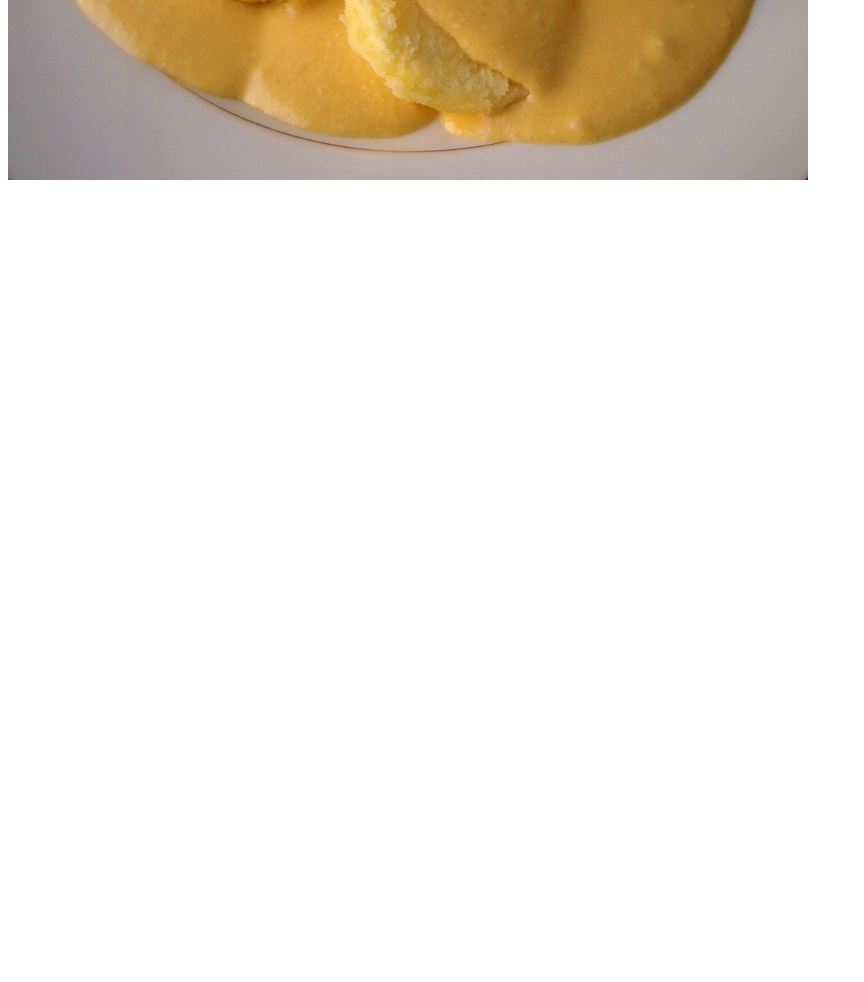
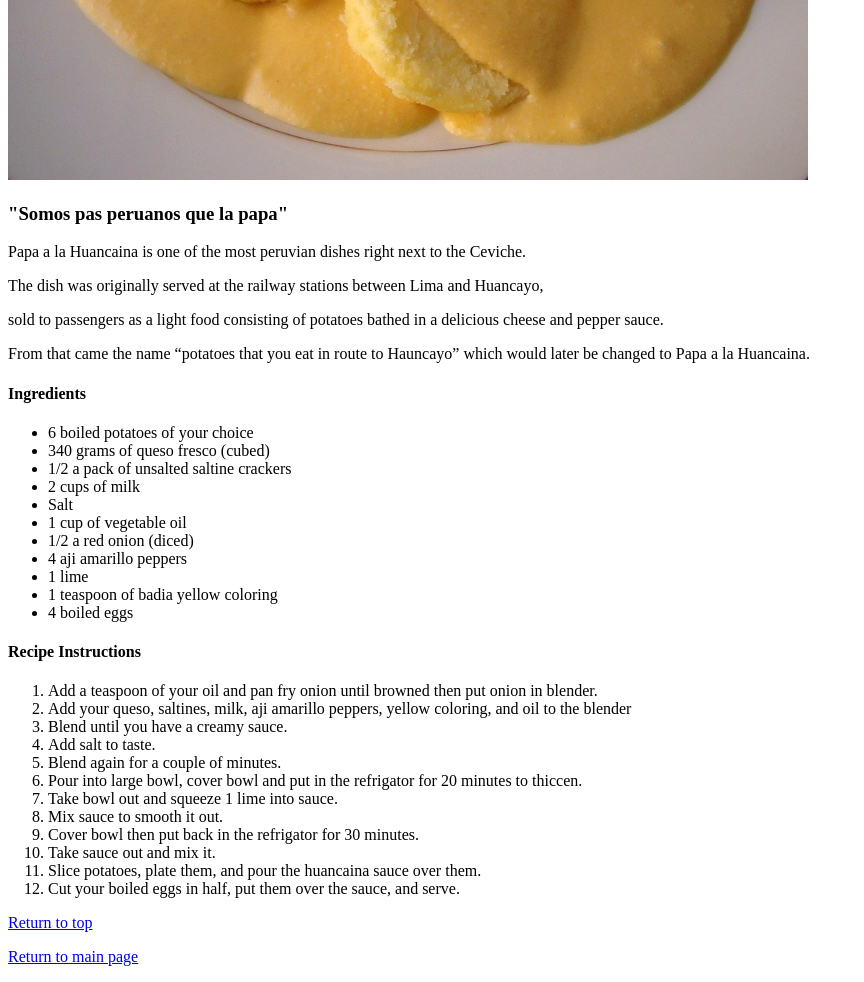
Before and after one commit to Roymero/recipes, a plain HTML site: page recipes/papa.html in a window 1280 px wide. Shown: the part 500-1482 px from the top of the page, without its empty margins (0-864 px from the left). Before the commit the page ends 800 px from the top, so only its background shows below. Drawn offline with Linux system fonts and the light colour scheme.

Commit message:
finished papa.html, version 1.0 of recipe-pages project complete.

```diff
--- a/recipes/papa.html
+++ b/recipes/papa.html
@@ -13,6 +13,73 @@
     <p>
         <img src="../images/papa.jpg">
     </p>
+    <p>
+        <h3>"Somos pas peruanos que la papa"</h3>
+    </p>
+    <p>
+        Papa a la Huancaina is one of the most peruvian dishes right next to the Ceviche.
+    </p>
+    <p>
+        The dish was originally served at the railway stations between Lima and Huancayo,
+    </p>
+    <p>
+        sold to passengers as a light food consisting of potatoes bathed in a delicious cheese and pepper sauce.
+    </p>
+    <p>
+        From that came the name “potatoes that you eat in route to Hauncayo” which would later be changed to
+        Papa a la Huancaina.
+    </p>
+
+    <p>
+        <h4>Ingredients</h4>
+    </p>
+    <p>
+        <ul>
+            <li>6 boiled potatoes of your choice</li>
+            <li>340 grams of queso fresco (cubed)</li>
+            <li>1/2 a pack of unsalted saltine crackers</li>
+            <li>2 cups of milk</li>
+            <li>Salt</li>
+            <li>1 cup of vegetable oil</li>
+            <li>1/2 a red onion (diced)</li>
+            <li>4 aji amarillo peppers </li>
+            <li>1 lime</li>
+            <li>1 teaspoon of badia yellow coloring</li>
+            <li>4 boiled eggs</li>
+        </ul>
+    </p>
+
+    <p>
+        <h4>Recipe Instructions</h4>
+    </p>
+
+    <p>
+        <ol>
+            <li>Add a teaspoon of your oil and pan fry onion until browned then put onion in blender.</li>
+            <li>Add your queso, saltines, milk, aji amarillo peppers, yellow coloring, and oil to the blender</li>
+            <li>Blend until you have a creamy sauce.</li>
+            <li>Add salt to taste.</li>
+            <li>Blend again for a couple of minutes.</li>
+            <li>Pour into large bowl, cover bowl and put in the refrigator for 20 minutes to thiccen.</li>
+            <li>Take bowl out and squeeze 1 lime into sauce.</li>
+            <li>Mix sauce to smooth it out.</li>
+            <li>Cover bowl then put back in the refrigator for 30 minutes.</li>
+            <li>Take sauce out and mix it.</li>
+            <li>Slice potatoes, plate them, and pour the huancaina sauce over them.</li>
+            <li>Cut your boiled eggs in half, put them over the sauce, and serve.</li>
+
+        </ol>
+    </p>
+
+    <p>
+        <a href="papa.html">Return to top</a>
+    </p>
+
+    <p>
+        <a href="../index.html">Return to main page</a>
+    </p>
+
+
 
 </body>
 </html>
```
Also changed, not shown: recipes/ceviche.html (+1 -1 lines), recipes/tallarines.html (+4 -4 lines).
